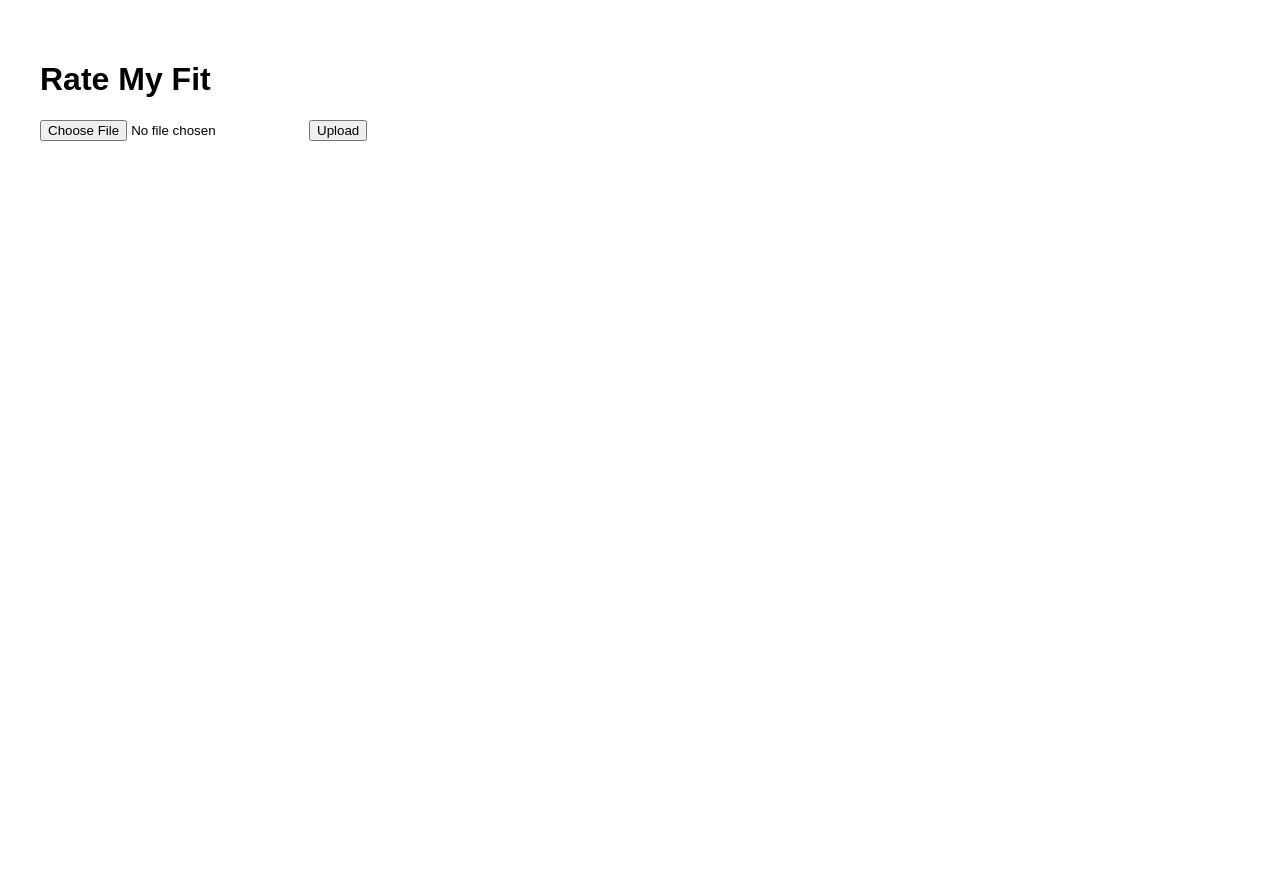
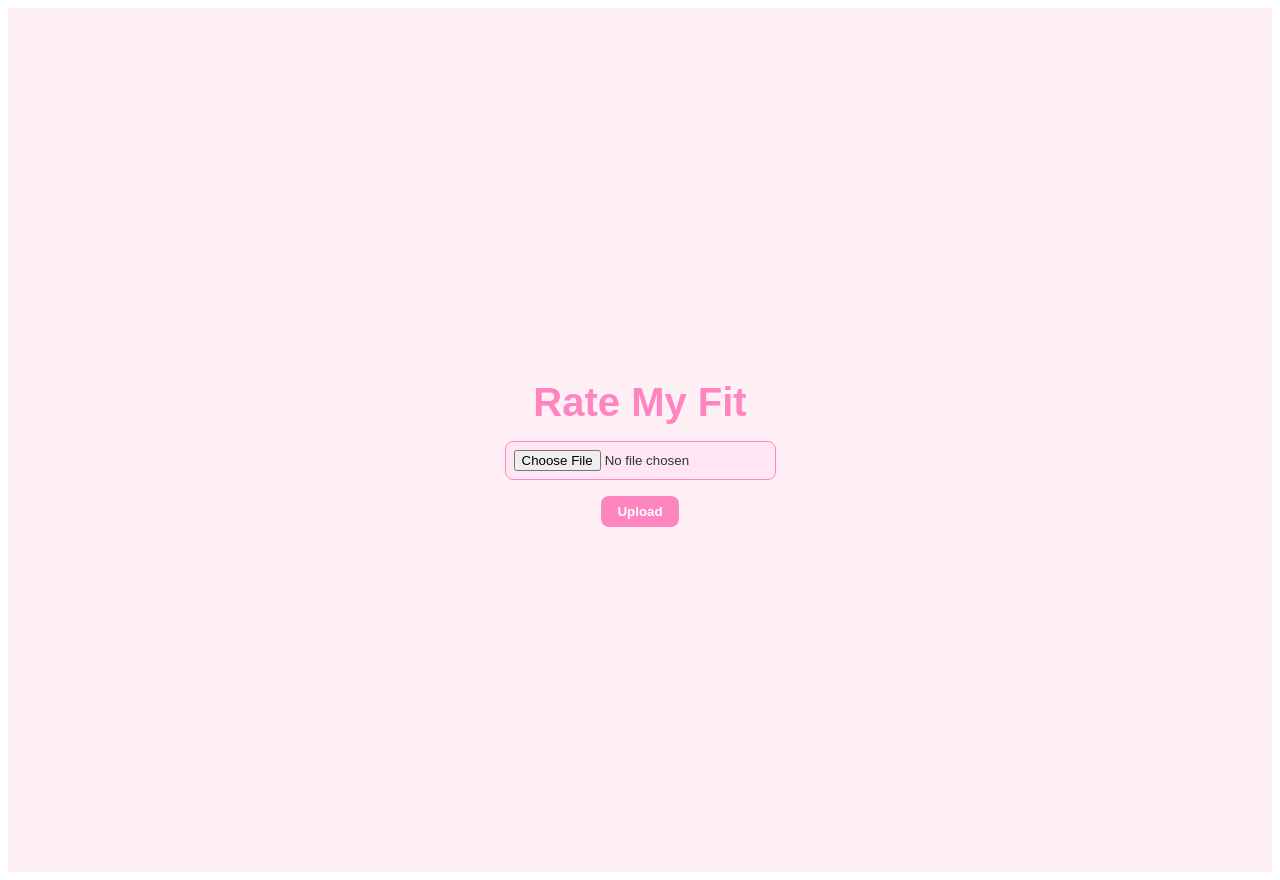
Before and after one commit to easytypeneocitiesorg-lgtm/rate-my-fit, a Next.js app: page / in a window 1280 px wide. Before the commit the page ends 800 px from the top, so only its background shows below. Built offline with nearby package versions, Linux system fonts and the light colour scheme.

Commit message:
Update page.js

```diff
--- a/app/page.js
+++ b/app/page.js
@@ -26,19 +26,56 @@ export default function Home() {
   };
 
   return (
-    <div style={{ padding: "2rem", fontFamily: "sans-serif" }}>
-      <h1>Rate My Fit</h1>
+    <div style={{
+      minHeight: "100vh",
+      display: "flex",
+      flexDirection: "column",
+      justifyContent: "center",
+      alignItems: "center",
+      fontFamily: "'Arial', sans-serif",
+      backgroundColor: "#fff0f6",
+      color: "#333",
+      padding: "2rem"
+    }}>
+      <h1 style={{ fontSize: "2.5rem", marginBottom: "1rem", color: "#ff85c0" }}>Rate My Fit</h1>
       <input
         type="file"
         accept="image/*"
         onChange={(e) => setFile(e.target.files[0])}
+        style={{
+          padding: "0.5rem",
+          borderRadius: "8px",
+          border: "1px solid #ff85c0",
+          backgroundColor: "#ffe6f2",
+          marginBottom: "1rem"
+        }}
       />
-      <button onClick={handleUpload} style={{ marginLeft: "1rem" }}>
+      <button
+        onClick={handleUpload}
+        style={{
+          padding: "0.5rem 1rem",
+          borderRadius: "8px",
+          border: "none",
+          backgroundColor: "#ff85c0",
+          color: "#fff",
+          fontWeight: "bold",
+          cursor: "pointer",
+          transition: "0.2s"
+        }}
+        onMouseOver={e => e.currentTarget.style.backgroundColor = "#ff66b3"}
+        onMouseOut={e => e.currentTarget.style.backgroundColor = "#ff85c0"}
+      >
         Upload
       </button>
       {url && (
-        <div style={{ marginTop: "1rem" }}>
-          Shareable link: <a href={url}>{url}</a>
+        <div style={{
+          marginTop: "1.5rem",
+          padding: "1rem",
+          borderRadius: "10px",
+          backgroundColor: "#ffe6f2",
+          wordBreak: "break-all"
+        }}>
+          Shareable link: <a href={url} style={{ color: "#ff3385", fontWeight: "bold" }}>{url}</a>
         </div>
       )}
     </div>
```
